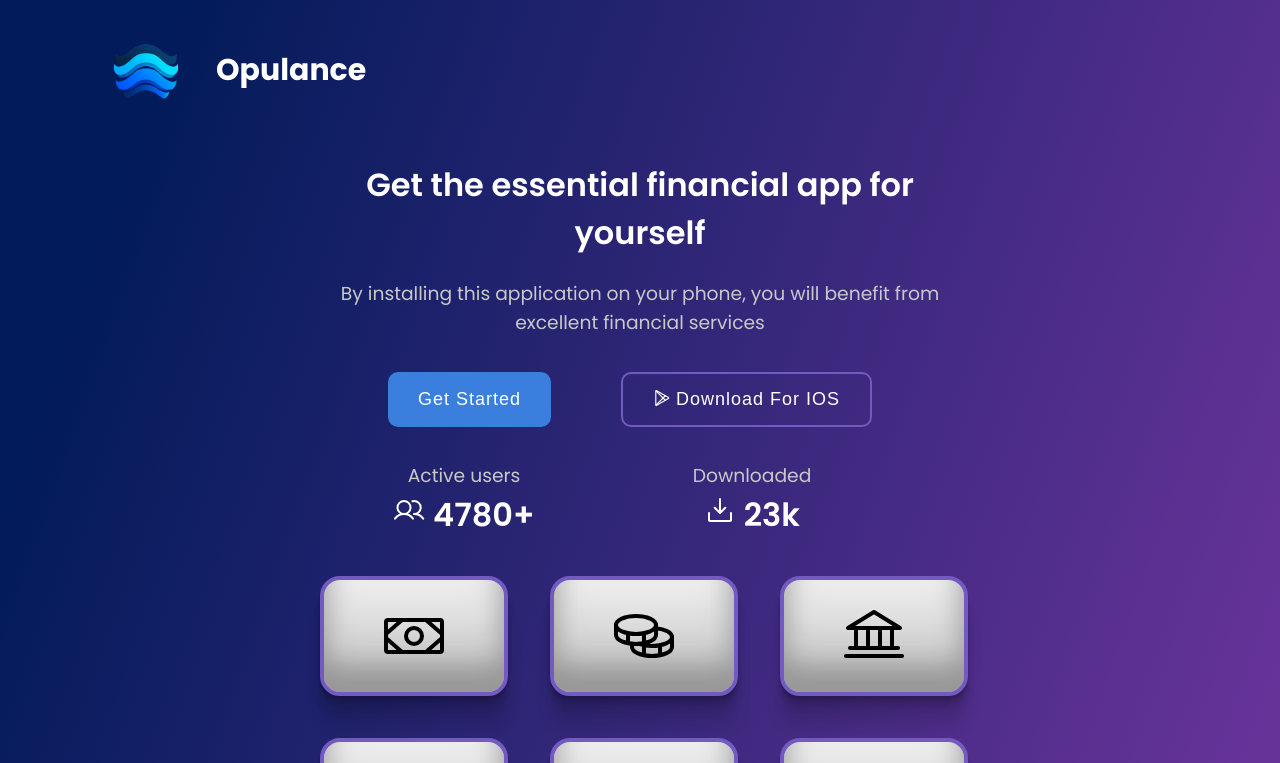
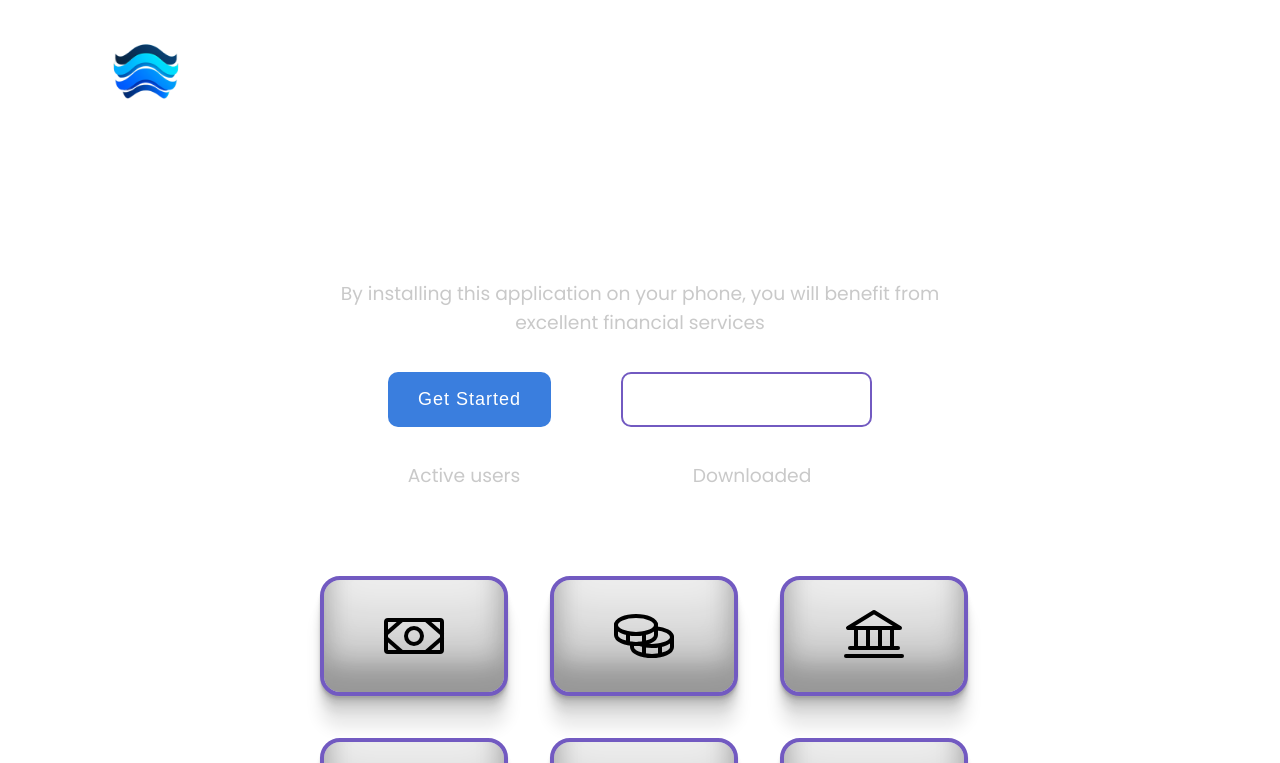
Before and after one commit to FranThe3rd/Opulance, a React (Create React App) app: page /#/ in a window 1280 px wide. Shown: the top 763 px of the page. Built offline with nearby package versions, Linux system fonts and the light colour scheme.

Commit message:
ignore this

```diff
--- a/src/pages/home/home.css
+++ b/src/pages/home/home.css
@@ -4,7 +4,6 @@
   padding-top: 20px;
   width: 100%;
   height: 100%;
-  background: linear-gradient(109.6deg, rgb(2, 27, 90) 11.2%, rgb(102, 51, 153) 91.1%);
   padding-bottom: 50px;
 }
 
```
